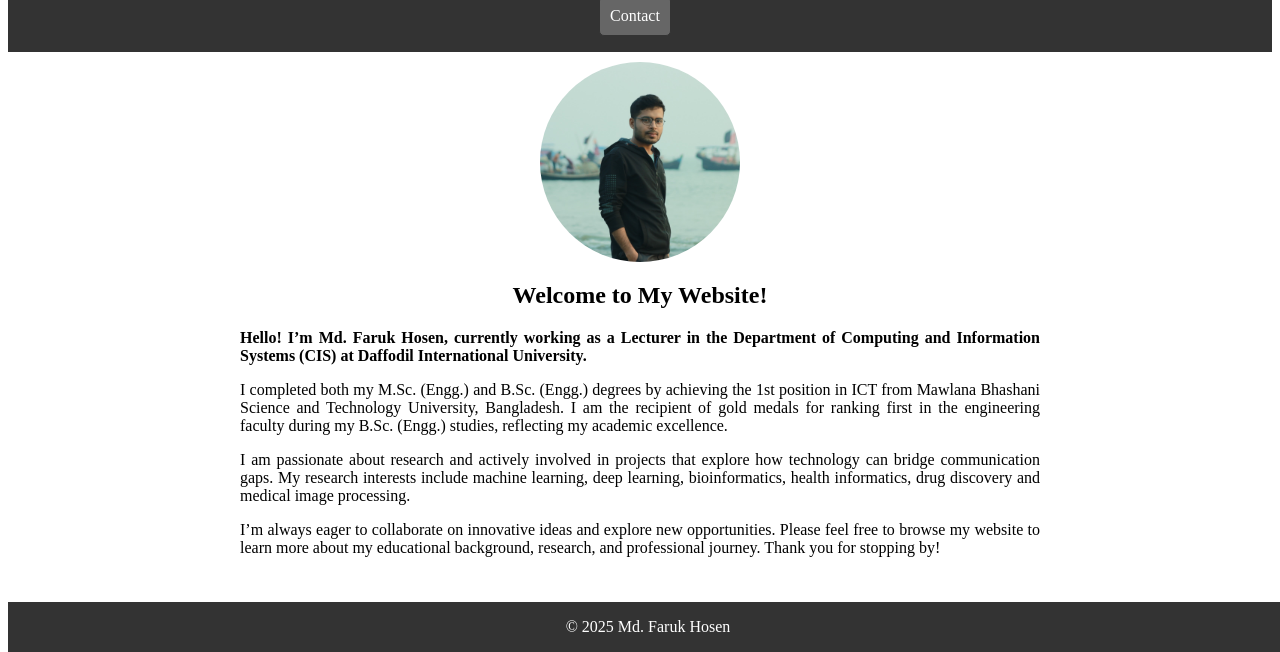
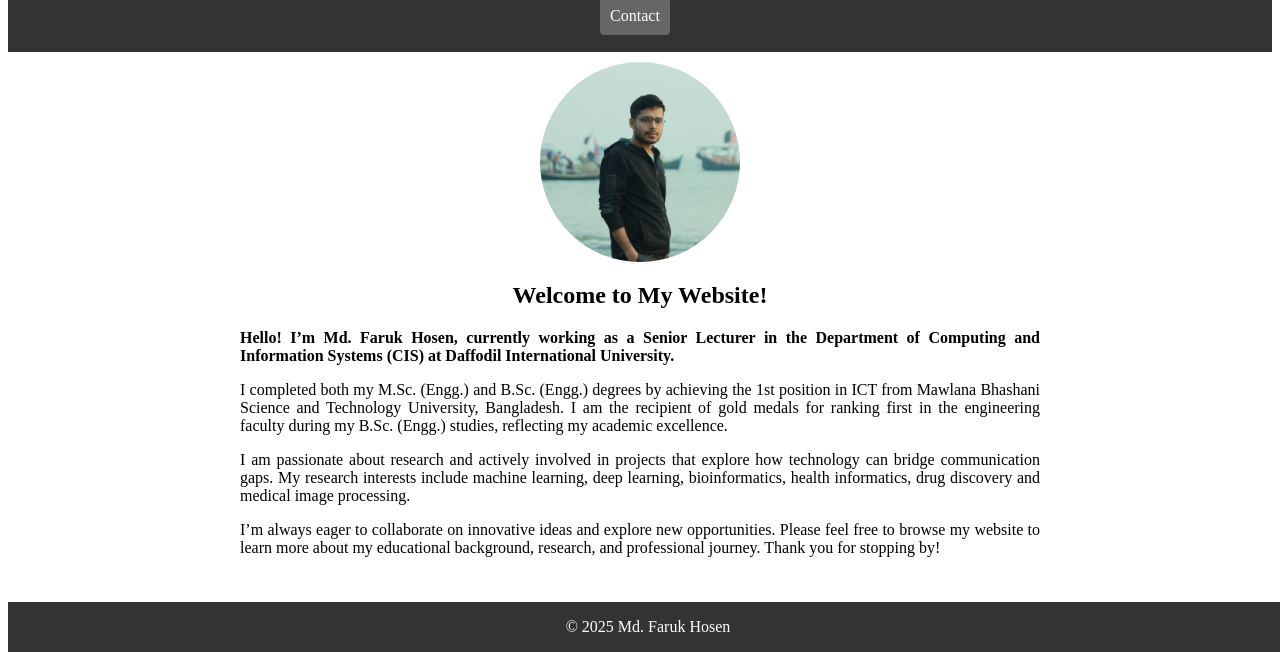
Before and after one commit to md-faruk-hosen/md-faruk-hosen.github.io, a plain HTML site: page index.html in a window 1280 px wide. Shown: the part 148-800 px from the top of the page. Drawn offline with Linux system fonts and the light colour scheme.

Commit message:
Update index.html

```diff
--- a/index.html
+++ b/index.html
@@ -87,7 +87,7 @@
         <div class="profile-picture"></div>
         <center><h2>Welcome to My Website!</h2></center>
      <p style="text-align: justify; font-family: 'Times New Roman', Times, serif;">
-    <strong>Hello! I’m Md. Faruk Hosen, currently working as a Lecturer in the Department of Computing and Information Systems (CIS) at Daffodil International University.</strong>
+    <strong>Hello! I’m Md. Faruk Hosen, currently working as a Senior Lecturer in the Department of Computing and Information Systems (CIS) at Daffodil International University.</strong>
      </p>
 
  <p style="text-align: justify; font-family: 'Times New Roman', Times, serif;">
```
